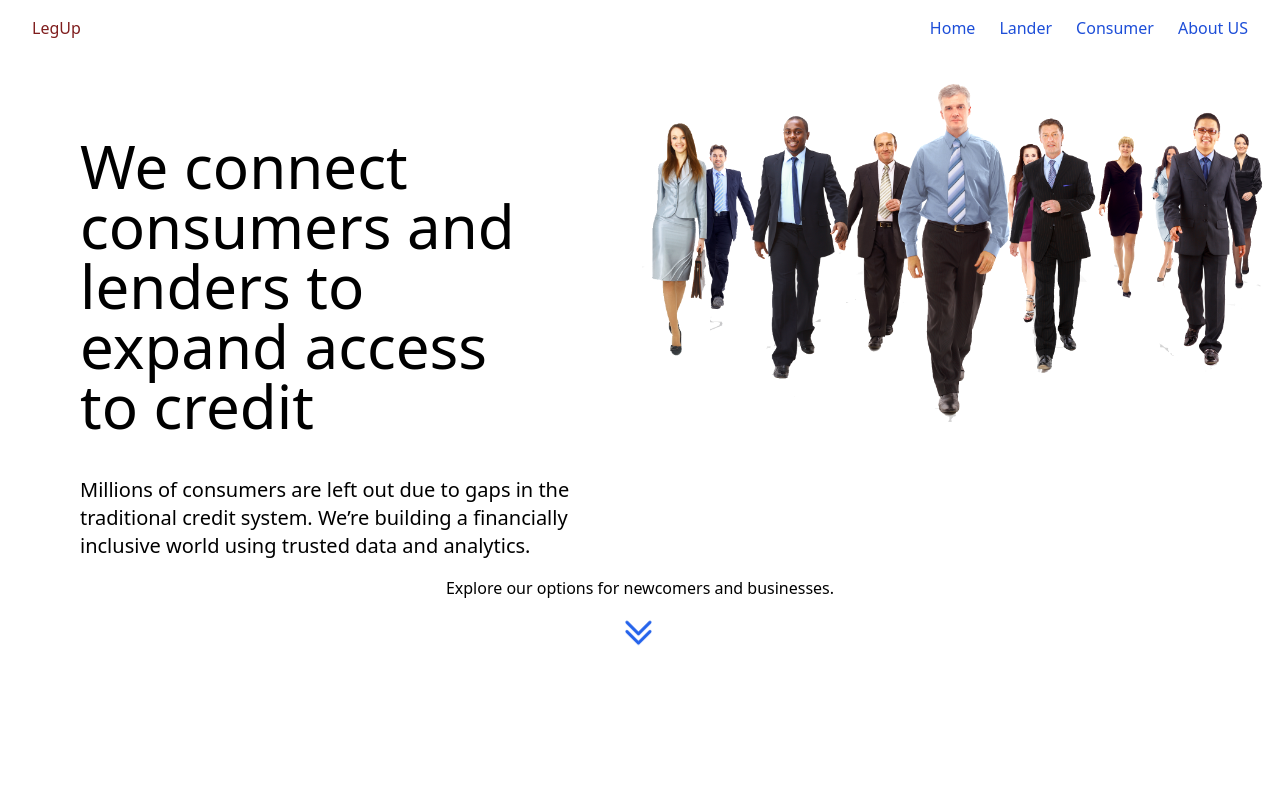
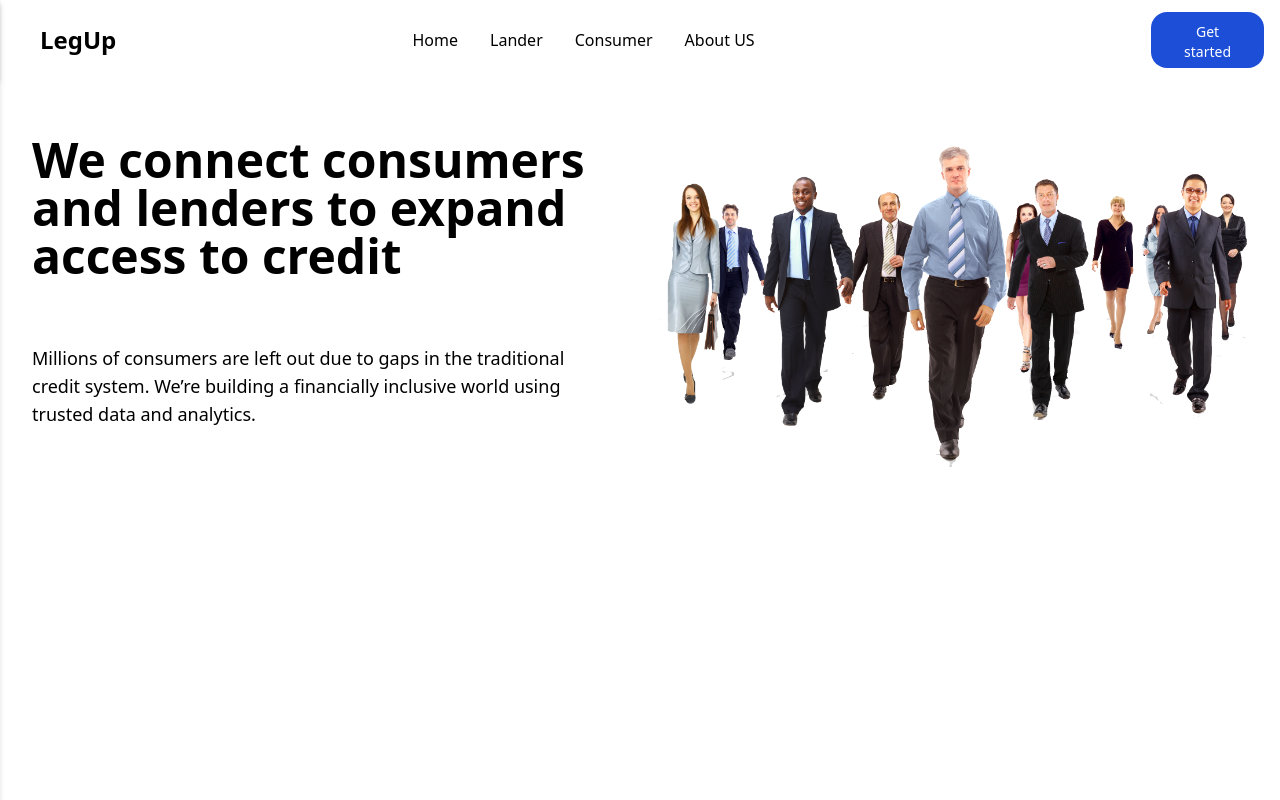
Before and after one commit to AbbasNaqvi10/LegUp-FrontEnd, a Next.js app: page / in a window 1280 px wide. Shown: the top 800 px of the page. Built offline with nearby package versions, Linux system fonts and the light colour scheme.

Commit message:
make home page responsive in progress

```diff
--- a/components/dashboard/Dashboard.js
+++ b/components/dashboard/Dashboard.js
@@ -10,7 +10,7 @@ const Dashboard = () => {
             <h1 className="text-4xl font-semibold mb-2">Dashboard</h1>
             <h2 className="text-gray-600 ml-0.5">Mobile UX/UI Design course</h2>
           </div>
-          <div className="flex flex-wrap items-start justify-end -mb-3">
+          {/* <div className="flex flex-wrap items-start justify-end -mb-3">
             <button className="inline-flex px-5 py-3 text-purple-600 hover:text-purple-700 focus:text-purple-700 hover:bg-purple-100 focus:bg-purple-100 border border-purple-600 rounded-md mb-3">
               <svg aria-hidden="true" fill="none" viewBox="0 0 24 24" stroke="currentColor" className="flex-shrink-0 h-5 w-5 -ml-1 mt-0.5 mr-2">
                 <path strokeLinecap="round" strokeLinejoin="round" strokeWidth={2} d="M15.232 5.232l3.536 3.536m-2.036-5.036a2.5 2.5 0 113.536 3.536L6.5 21.036H3v-3.572L16.732 3.732z" />
@@ -23,7 +23,7 @@ const Dashboard = () => {
               </svg>
               Create new dashboard
             </button>
-          </div>
+          </div> */}
         </div>
         <section className="grid md:grid-cols-2 xl:grid-cols-4 gap-6">
           <div className="flex items-center p-8 bg-white shadow rounded-lg">
@@ -34,7 +34,7 @@ const Dashboard = () => {
             </div>
             <div>
               <span className="block text-2xl font-bold">62</span>
-              <span className="block text-gray-500">Students</span>
+              <span className="block text-gray-500">Consumers</span>
             </div>
           </div>
           <div className="flex items-center p-8 bg-white shadow rounded-lg">
@@ -57,7 +57,7 @@ const Dashboard = () => {
             <div>
               <span className="inline-block text-2xl font-bold">9</span>
               <span className="inline-block text-xl text-gray-500 font-semibold">(14%)</span>
-              <span className="block text-gray-500">Underperforming students</span>
+              <span className="block text-gray-500">Underperforming Consumers</span>
             </div>
           </div>
           <div className="flex items-center p-8 bg-white shadow rounded-lg">
@@ -75,7 +75,7 @@ const Dashboard = () => {
         <section className="grid md:grid-cols-2 xl:grid-cols-4 xl:grid-rows-3 xl:grid-flow-col gap-6">
 
           <div className="flex flex-col md:col-span-2 md:row-span-2 bg-white shadow rounded-lg">
-            <div className="px-6 py-5 font-semibold border-b border-gray-100">The number of applied and left students per month</div>
+            <div className="px-6 py-5 font-semibold border-b border-gray-100">The number of applied and left Consumers per month</div>
             <div className="p-4 flex-grow">
               <div className="flex items-center justify-center h-full px-4 py-16 text-gray-400 text-3xl font-semibold bg-gray-100 border-2 border-gray-200 border-dashed rounded-md">Chart</div>
             </div>
@@ -107,7 +107,7 @@ const Dashboard = () => {
 
           <div className="row-span-3 bg-white shadow rounded-lg">
             <div className="flex items-center justify-between px-6 py-5 font-semibold border-b border-gray-100">
-              <span>Students by average mark</span>
+              <span>Consumers by average mark</span>
               <button type="button" className="inline-flex justify-center rounded-md px-1 -mr-1 bg-white text-sm leading-5 font-medium text-gray-500 hover:text-gray-600" id="options-menu" aria-haspopup="true" aria-expanded="true">
                 Descending
                 <svg className="-mr-1 ml-1 h-5 w-5" xmlns="http://www.w3.org/2000/svg" viewBox="0 0 20 20" fill="currentColor">
@@ -178,7 +178,7 @@ const Dashboard = () => {
             </div>
           </div>
           <div className="flex flex-col row-span-3 bg-white shadow rounded-lg">
-            <div className="px-6 py-5 font-semibold border-b border-gray-100">Students by type of studying</div>
+            <div className="px-6 py-5 font-semibold border-b border-gray-100">Consumers by type of studying</div>
             <div className="p-4 flex-grow">
               <div className="flex items-center justify-center h-full px-4 py-24 text-gray-400 text-3xl font-semibold bg-gray-100 border-2 border-gray-200 border-dashed rounded-md">Chart</div>
             </div>
--- a/components/navbar.js
+++ b/components/navbar.js
@@ -1,102 +1,77 @@
-import Head from 'next/head';
-import Link from 'next/link';
-import Image from 'next/image';
-import Logo from '../public/img/logo.png'
-import { useState } from 'react';
+import { useState } from 'react'
 
+function NavLink({ to, children }) {
+    return <a href={to} className={`mx-4`}>
+        {children}
+    </a>
+}
+
+function MobileNav({ open, setOpen }) {
+    return (
+        <div className={`absolute top-0 left-0 h-screen w-screen bg-white transform ${open ? "-translate-x-0" : "-translate-x-full"} transition-transform duration-300 ease-in-out filter drop-shadow-md `}>
+            <div className="flex items-center justify-center filter drop-shadow-md bg-white h-20"> {/*logo container*/}
+                <a className="text-xl font-semibold" href="/">LegUp</a>
+            </div>
+            <div className="flex flex-col ml-4">
+                <a className="text-xl font-medium my-4" href="/" onClick={() => setTimeout(() => { setOpen(!open) }, 100)}>
+                    Home
+                </a>
+                <a className="text-xl font-medium my-4" href="#" onClick={() => setTimeout(() => { setOpen(!open) }, 100)}>
+                    Lender
+                </a>
+                <a className="text-xl font-medium my-4" href="#" onClick={() => setTimeout(() => { setOpen(!open) }, 100)}>
+                    Consumer
+                </a>
+                <a className="text-xl font-normal my-4" href="#" onClick={() => setTimeout(() => { setOpen(!open) }, 100)}>
+                    About US
+                </a>
+            </div>
+        </div>
+    )
+}
 
 export default function Navbar() {
-    const [navbar, setNavbar] = useState(false);
+
+    const [open, setOpen] = useState(false)
     return (
-        <div>
-            <Head>
-                <title>LegUp</title>
-                {/* <meta
-                    name="description"
-                    content="Create Next JS Responsive Menu with Tailwind CSS"
-                /> */}
-                <link rel="icon" href="./img/logo.png" />
-            </Head>
-            <nav className="w-full ">
-                <div className="justify-between px-4 mx-auto lg:max-w-7xl md:items-center md:flex md:px-8">
-                    <div>
-                        <div className="flex items-center justify-between py-3 md:py-4 md:block">
-                            <a href="/" >
-                                <h1 className='xs:text-black sm:text-green-900 md:text-red-900 lg:text-'>LegUp</h1>
-                                {/* <Image
-                                src={Logo}
-                                alt='LegUp'
-                                /> */}
-                            </a>
-                            <div className="md:hidden">
-                                <button
-                                    className="p-2 text-gray-700 rounded-md outline-none focus:border-gray-400 focus:border"
-                                    onClick={() => setNavbar(!navbar)}
-                                >
-                                    {navbar ? (
-                                        <svg
-                                            xmlns="http://www.w3.org/2000/svg"
-                                            className="w-6 h-6 text-blue-700"
-                                            viewBox="0 0 20 20"
-                                            fill="currentColor"
-                                        >
-                                            <path
-                                                fillRule="evenodd"
-                                                d="M4.293 4.293a1 1 0 011.414 0L10 8.586l4.293-4.293a1 1 0 111.414 1.414L11.414 10l4.293 4.293a1 1 0 01-1.414 1.414L10 11.414l-4.293 4.293a1 1 0 01-1.414-1.414L8.586 10 4.293 5.707a1 1 0 010-1.414z"
-                                                clipRule="evenodd"
-                                            />
-                                        </svg>
-                                    ) : (
-                                        <svg
-                                            xmlns="http://www.w3.org/2000/svg"
-                                            className="w-6 h-6 text-blue-700"
-                                            fill="none"
-                                            viewBox="0 0 24 24"
-                                            stroke="currentColor"
-                                            strokeWidth={2}
-                                        >
-                                            <path
-                                                strokeLinecap="round"
-                                                strokeLinejoin="round"
-                                                d="M4 6h16M4 12h16M4 18h16"
-                                            />
-                                        </svg>
-                                    )}
-                                </button>
-                            </div>
+        <>
+            <div className="flex md:order-1 filter  justify-between bg-white px-2 py-2 md:px-4 md:py-4 md:h-20 items-center">
+                <nav className="flex w-11/12 filter md:px-4 md:py-4 md:h-20 items-center">
+                    <MobileNav open={open} setOpen={setOpen} />
+                    <div className="md:w-1/12 flex items-center">
+                        <a className="sm:text-2xl px-2 text-xl font-semibold" href="/">LegUp</a>
+                    </div>
+                    <div className="flex md:w-10/12 md:justify-center justify-start items-center">
+
+                        <div className="z-50 w-10 flex relative h-8 flex-col justify-between items-center md:hidden" onClick={() => {
+                            setOpen(!open)
+                        }}>
+                            {/* hamburger button */}
+                            <span className={`h-1 w-full bg-black rounded-lg transform transition duration-300 ease-in-out ${open ? "rotate-45 translate-y-3.5" : ""}`} />
+                            <span className={`h-1 w-full bg-black rounded-lg transition-all duration-300 ease-in-out ${open ? "w-0" : "w-full"}`} />
+                            <span className={`h-1 w-full bg-black rounded-lg transform transition duration-300 ease-in-out ${open ? "-rotate-45 -translate-y-3.5" : ""}`} />
+                        </div>
+
+                        <div className="hidden md:flex">
+                            <NavLink to="/">
+                                Home
+                            </NavLink>
+                            <NavLink to="#">
+                                Lander
+                            </NavLink>
+                            <NavLink to="#">
+                                Consumer
+                            </NavLink>
+                            <NavLink to="#">
+                                About US
+                            </NavLink>
                         </div>
                     </div>
-                    <div>
-                        <div
-                            className={`flex-1 justify-self-center pb-3 mt-8 md:block md:pb-0 md:mt-0 ${navbar ? 'block' : 'hidden'
-                                }`}
-                        >
-                            <ul className="items-center justify-center space-y-8 md:flex md:space-x-6 md:space-y-0">
-                                <li className="text-blue-700">
-                                    <Link href="/">
-                                        <a>Home</a>
-                                    </Link>
-                                </li>
-                                <li className="text-blue-700">
-                                    <Link href="#">
-                                        <a>Lander</a>
-                                    </Link>
-                                </li>
-                                <li className="text-blue-700">
-                                    <Link href="#">
-                                        <a>Consumer</a>
-                                    </Link>
-                                </li>
-                                <li className="text-blue-700">
-                                    <Link href="#">
-                                        <a>About US</a>
-                                    </Link>
-                                </li>
-                            </ul>
-                        </div>
-                    </div>
+                </nav>
+                <div class="flex md:order-2 justify-center">
+                    <button type="button" class="text-white bg-blue-700 hover:bg-blue-800 focus:ring-4 focus:outline-none focus:ring-blue-300 font-medium rounded-lg md:h-14 md:text-sm md:rounded-2xl text-xs px-5 py-2.5 text-center mr-3 md:mr-0 dark:bg-blue-600 dark:hover:bg-blue-700 dark:focus:ring-blue-800">Get started</button>
                 </div>
-            </nav>
-        </div>
-    );
+            </div>
+        </>
+    )
 }
--- a/package.json
+++ b/package.json
@@ -11,6 +11,7 @@
   "dependencies": {
     "@headlessui/react": "^1.7.2",
     "@heroicons/react": "^2.0.10",
+    "axios": "^0.27.2",
     "next": "12.2.5",
     "react": "18.2.0",
     "react-dom": "18.2.0"
--- a/pages/account/login.js
+++ b/pages/account/login.js
@@ -1,6 +1,8 @@
 import { LockClosedIcon } from '@heroicons/react/20/solid'
 import Link from 'next/link'
+import axios from 'axios';
 import { useState, useEffect } from 'react'
+import Router from 'next/router'
 
 export default function Login() {
 
@@ -16,20 +18,19 @@ export default function Login() {
         }
         console.log(setUser)
 
-        const requestOptions = {
-            method: 'POST',
-            headers: { 'Content-Type': 'application/json' },
-            mode: 'no-cors',
-            body: JSON.stringify(setUser)
-        };
-        setLoading(true)
-        console.log(requestOptions.body)
-        const response = await fetch(endpoint, requestOptions)
-        console.log(response)
-        const result = await response.json()
-        setLoading(false)
-        alert(`Is this your full name: ${result.data}`)
-        console.log(data)
+        axios.post('http://localhost:8080/api/auth/signin', {
+            username: setUser.username,
+            password: setUser.password
+        })
+            .then(function (response) {
+                setLoading(true)
+                console.log(response);
+                setLoading(false)
+                Router.push('/dashboard')
+            })
+            .catch(function (error) {
+                console.log(error);
+            });
     }
 
     if (isLoading) return <p>Loading...</p>
--- a/pages/home/index.js
+++ b/pages/home/index.js
@@ -17,7 +17,7 @@ export default function Home() {
 
     return (
         <>
-            <div>
+            {/* <div>
                 <Navbar />
             </div>
             <div class="flex flex-row mb-4">
@@ -188,16 +188,39 @@ export default function Home() {
             </div>
             <div>
                 <hr/>
+            </div> */}
+
+            <Navbar />
+
+            <div>
+                <section className="h-screen" id="section1">
+                    <div className="flex flex-col py-6 md:flex-row">
+                        <div className="md:basis-1/2">
+                            <h1 class="text-3xl px-6 py-6 md:text-5xl md:px-8 md:py-8 text-black font-bold">We connect consumers and lenders to expand access to credit</h1>
+                            <p class="text-lg px-6 py-6 md:text-lg md:px-8 md:py-8">Millions of consumers are left out due to gaps in the traditional credit system. We’re building a financially inclusive world using trusted data and analytics.</p>
+                        </div>
+                        <div className="md:basis-1/2 px-6 py-6 h-screen justify-center md:px-4 md:py-4">
+                            <Image
+                                src={HomeImg}
+                            />
+                        </div>
+                    </div>
+                </section>
+                {/* <section className="h-screen" id="section2">
+                    <div className="flex flex-row">
+                        <div className="md:basis-1/2">
+                            <h1 class="text-sm px-4 py-4 md:text-5xl md:px-8 md:py-8 text-black font-bold">We connect consumers and lenders to expand access to credit</h1>
+                            <p class="text-sm px-4 py-4 md:text-lg md:px-8 md:py-8">Millions of consumers are left out due to gaps in the traditional credit system. We’re building a financially inclusive world using trusted data and analytics.</p>
+                        </div>
+                        <div className="md:basis-1/2 px-2 py-24 w-80 h-screen justify-center md:px-4 md:py-4">
+                            <Image
+                                src={HomeImg}
+
+                            />
+                        </div>
+                    </div>
+                </section> */}
             </div>
-
-            {/* <Navbar/>
-
-            <p>Lorem Ipsum is simply dummy text of the printing and typesetting industry.
-            Lorem Ipsum has been the industry's standard dummy text ever since the 1500s,
-            when an unknown printer took a galley of type and scrambled it to make a type specimen book.
-            It has survived not only five centuries, but also the leap into electronic typesetting, remaining essentially unchanged.
-            It was popularised in the 1960s with the release of Letraset sheets containing Lorem Ipsum passages,
-            and more recently with desktop publishing software like Aldus PageMaker including versions of Lorem Ipsum.</p> */}
         </>
     )
 }
--- a/tailwind.config.js
+++ b/tailwind.config.js
@@ -6,9 +6,6 @@ module.exports = {
   ],
   theme: {
     screens: {
-
-      'xs': '148px',
-      // => @media (min-width: 148px) { ... }
 
       'sm': '640px',
       // => @media (min-width: 640px) { ... }
```
Also changed, not shown: 2 other files (tests, documents, lock files or other folders).
